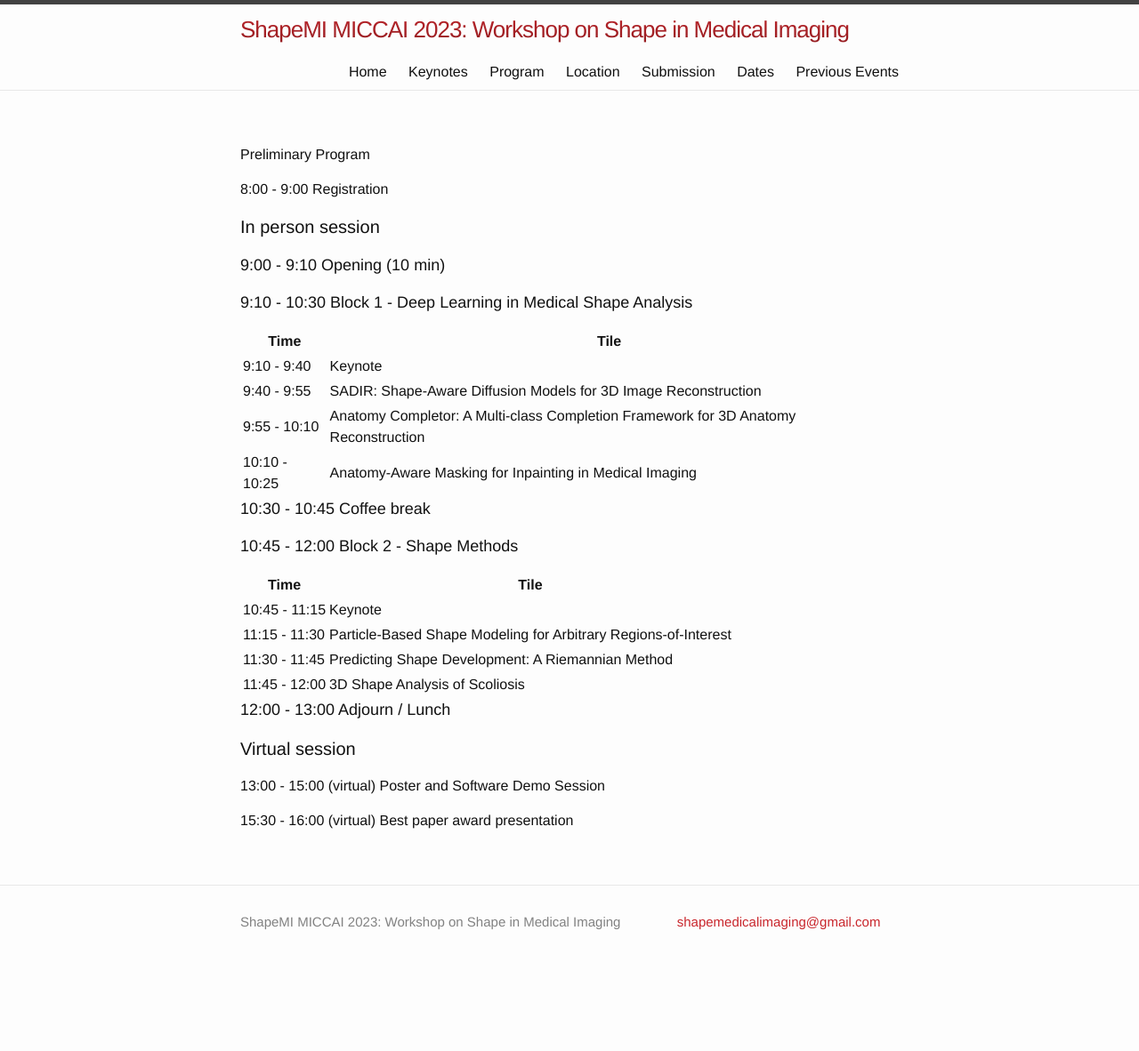
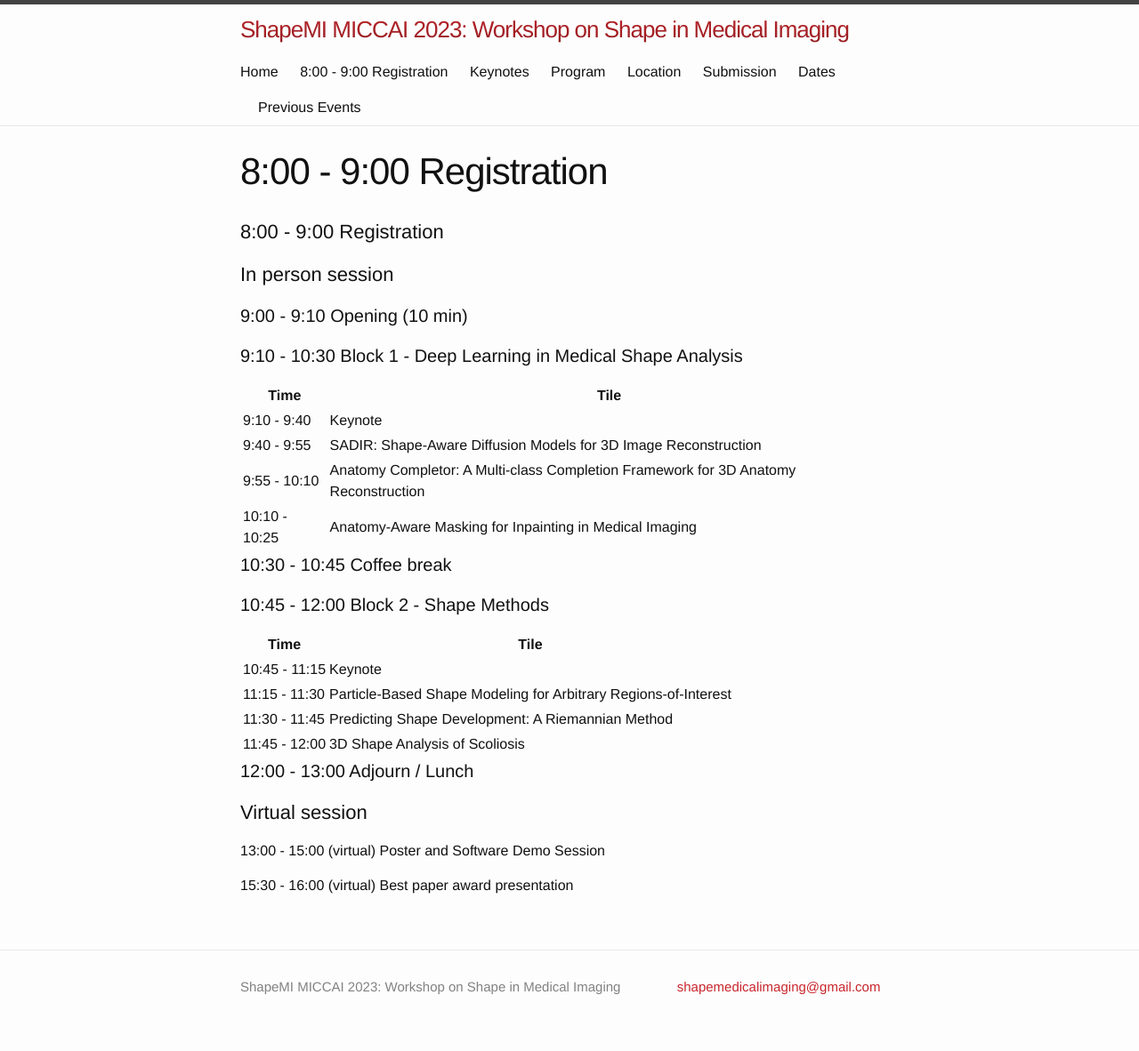
Before and after one commit to shapemi/shapemi.github.io, a Jekyll site: the page built from program/index.md, in a window 1280 px wide. Shown: the whole page at 89% size. Built offline with Jekyll 4.4.1, drawn with Linux system fonts in a browser that asks for light colours; our own code applies the rules of GitHub Pages for plain Markdown files; before the commit the page ends 1109 px from its top, so only the background shows below that.

Commit message:
Update index.md

```diff
--- a/program/index.md
+++ b/program/index.md
@@ -1,12 +1,11 @@
-Preliminary Program
 
-8:00 - 9:00 Registration
+# 8:00 - 9:00 Registration
 
-## In person session <br>
+# In person session <br>
 
-### 9:00 - 9:10 Opening (10 min) <br>
+## 9:00 - 9:10 Opening (10 min) <br>
 
-### 9:10 - 10:30 Block 1 - Deep Learning in Medical Shape Analysis <br>
+## 9:10 - 10:30 Block 1 - Deep Learning in Medical Shape Analysis <br>
 
 | Time    | Tile |
 |  -------- | -------  |
@@ -15,9 +14,9 @@ Preliminary Program
 | 9:55 - 10:10    | Anatomy Completor: A Multi-class Completion Framework for 3D Anatomy Reconstruction    |
 | 10:10 - 10:25    | Anatomy-Aware Masking for Inpainting in Medical Imaging    | <br>
 
-### 10:30 - 10:45 Coffee break <br>
+## 10:30 - 10:45 Coffee break <br>
 
-### 10:45 - 12:00 Block 2 - Shape Methods  <br>
+## 10:45 - 12:00 Block 2 - Shape Methods  <br>
 
 | Time    | Tile |
 |  -------- | -------  |
@@ -27,9 +26,9 @@ Preliminary Program
 | 11:45 - 12:00    | 3D Shape Analysis of Scoliosis   | <br>
 
 
-### 12:00 - 13:00 Adjourn / Lunch <br>
+## 12:00 - 13:00 Adjourn / Lunch <br>
 
-## Virtual session <br>
+# Virtual session <br>
 
 13:00 - 15:00 (virtual) Poster and Software Demo Session
 
```
